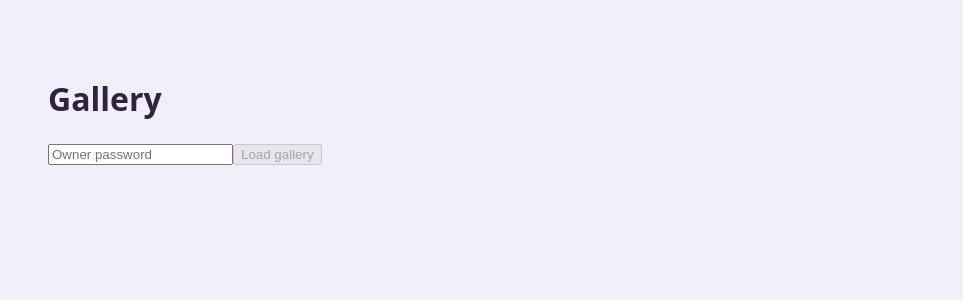
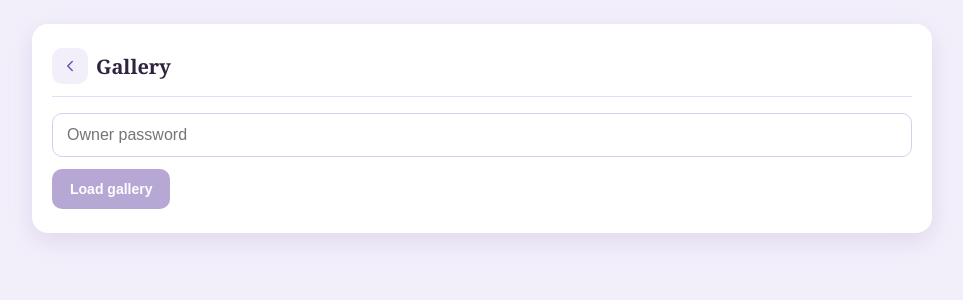
Before and after one commit to anshika-srivastava83/ephemera, a Next.js app: page /owner/event/1/gallery in a window 1280 px wide. Shown: the top 300 px of the page, without its empty margins (158-1121 px from the left). Built offline with nearby package versions, Linux system fonts and the light colour scheme.

Commit message:
style: restyle gallery page with lavender palette, auto-load from URL password

```diff
--- a/app/owner/event/[eventId]/gallery/page.js
+++ b/app/owner/event/[eventId]/gallery/page.js
@@ -1,14 +1,24 @@
 'use client';
 
-import { useState } from 'react';
+import { useState, useEffect } from 'react';
+import { useSearchParams } from 'next/navigation';
 
 export default function GalleryPage({ params }) {
   const { eventId } = params;
-  const [password, setPassword] = useState('');
+  const searchParams = useSearchParams();
+  const queryPassword = searchParams.get('password') || '';
+  const queryRole = searchParams.get('role') || '';
+
+  const [password, setPassword] = useState(queryPassword);
   const [submissions, setSubmissions] = useState([]);
   const [unlocked, setUnlocked] = useState(false);
   const [selected, setSelected] = useState(new Set());
   const [status, setStatus] = useState('');
+
+  useEffect(() => {
+    if (queryPassword) loadAll();
+    // eslint-disable-next-line react-hooks/exhaustive-deps
+  }, []);
 
   async function loadAll() {
     setStatus('Loading...');
@@ -73,19 +83,28 @@ export default function GalleryPage({ params }) {
   }
 
   return (
-    <main style={{ maxWidth: 900, margin: '40px auto', padding: 16 }}>
-      <h1>Gallery</h1>
+    <main className="owner-page">
+      <div className="owner-card" style={{ maxWidth: 900 }}>
+        <div className="mod-topbar">
+          <a href={`/owner/event/${eventId}/moderate?password=${encodeURIComponent(password)}&role=${queryRole}`} className="mod-icon-btn" title="Back to moderate">
+            <svg width="18" height="18" viewBox="0 0 24 24" fill="none" stroke="currentColor" strokeWidth="2" strokeLinecap="round" strokeLinejoin="round">
+              <path d="M15 18l-6-6 6-6" />
+            </svg>
+          </a>
+          <h1 className="owner-heading" style={{ fontSize: 20, margin: 0, flex: 1 }}>Gallery</h1>
+        </div>
 
         {!unlocked && (
           <div>
             <input
               type="password"
+              className="owner-input owner-input-block"
               placeholder="Owner password"
               value={password}
               onChange={(e) => setPassword(e.target.value)}
               onKeyDown={(e) => e.key === 'Enter' && password && loadAll()}
             />
-          <button onClick={loadAll} disabled={!password}>
+            <button className="owner-button" onClick={loadAll} disabled={!password}>
               Load gallery
             </button>
           </div>
@@ -93,21 +112,21 @@ export default function GalleryPage({ params }) {
 
         {unlocked && (
           <>
-          <div style={{ marginBottom: 16, display: 'flex', gap: 12, alignItems: 'center' }}>
-            <label>
+            <div style={{ marginBottom: 16, display: 'flex', gap: 12, alignItems: 'center', flexWrap: 'wrap' }}>
+              <label className="owner-empty-text" style={{ display: 'flex', alignItems: 'center', gap: 6 }}>
                 <input
                   type="checkbox"
                   checked={selected.size === submissions.length && submissions.length > 0}
                   onChange={toggleSelectAll}
-              />{' '}
+                />
                 Select all
               </label>
-            <button onClick={disposeSelected} disabled={selected.size === 0}>
+              <button className="owner-button-danger" onClick={disposeSelected} disabled={selected.size === 0}>
                 Dispose selected ({selected.size})
               </button>
             </div>
 
-          {submissions.length === 0 && <p>No photos.</p>}
+            {submissions.length === 0 && <p className="owner-empty-text">No photos.</p>}
 
             <div
               style={{
@@ -117,26 +136,26 @@ export default function GalleryPage({ params }) {
               }}
             >
               {submissions.map((s) => (
-              <div key={s.id} style={{ border: '1px solid #444', padding: 8 }}>
-                <label style={{ display: 'block', marginBottom: 4 }}>
+                <div key={s.id} style={{ border: '1px solid #e5ddf5', borderRadius: 12, padding: 12, background: '#f8f5fc' }}>
+                  <label className="owner-empty-text" style={{ display: 'flex', alignItems: 'center', gap: 6, marginBottom: 8 }}>
                     <input
                       type="checkbox"
                       checked={selected.has(s.id)}
                       onChange={() => toggleSelect(s.id)}
-                  />{' '}
+                    />
                     {s.status}
                   </label>
-                <img src={s.polaroid_url} alt={s.caption} style={{ width: '100%' }} />
-                <p style={{ fontSize: 12 }}>{s.caption}</p>
+                  <img src={s.polaroid_url} alt={s.caption} style={{ width: '100%', borderRadius: 6 }} />
+                  <p style={{ fontSize: 12, color: 'var(--owner-text)', margin: '8px 0' }}>{s.caption}</p>
                   <div style={{ display: 'flex', justifyContent: 'space-between', marginTop: 8 }}>
-                  <a href={s.photo_url} download style={{ fontSize: 12 }}>
+                    <a href={s.photo_url} download style={{ fontSize: 12, color: 'var(--owner-accent-dark)' }}>
                       Download raw
                     </a>
-                  <a href={s.polaroid_url} download style={{ fontSize: 12 }}>
+                    <a href={s.polaroid_url} download style={{ fontSize: 12, color: 'var(--owner-accent-dark)' }}>
                       Download polaroid
                     </a>
                   </div>
-                <button onClick={() => disposeOne(s.id)} style={{ marginTop: 8, width: '100%' }}>
+                  <button className="owner-button-danger" onClick={() => disposeOne(s.id)} style={{ marginTop: 10, width: '100%' }}>
                     Dispose
                   </button>
                 </div>
@@ -145,7 +164,8 @@ export default function GalleryPage({ params }) {
           </>
         )}
 
-      {status && <p>{status}</p>}
+        {status && <p className="owner-empty-text" style={{ marginTop: 12 }}>{status}</p>}
+      </div>
     </main>
   );
 }
```
Lines whose indentation alone changed are shown as unchanged.
